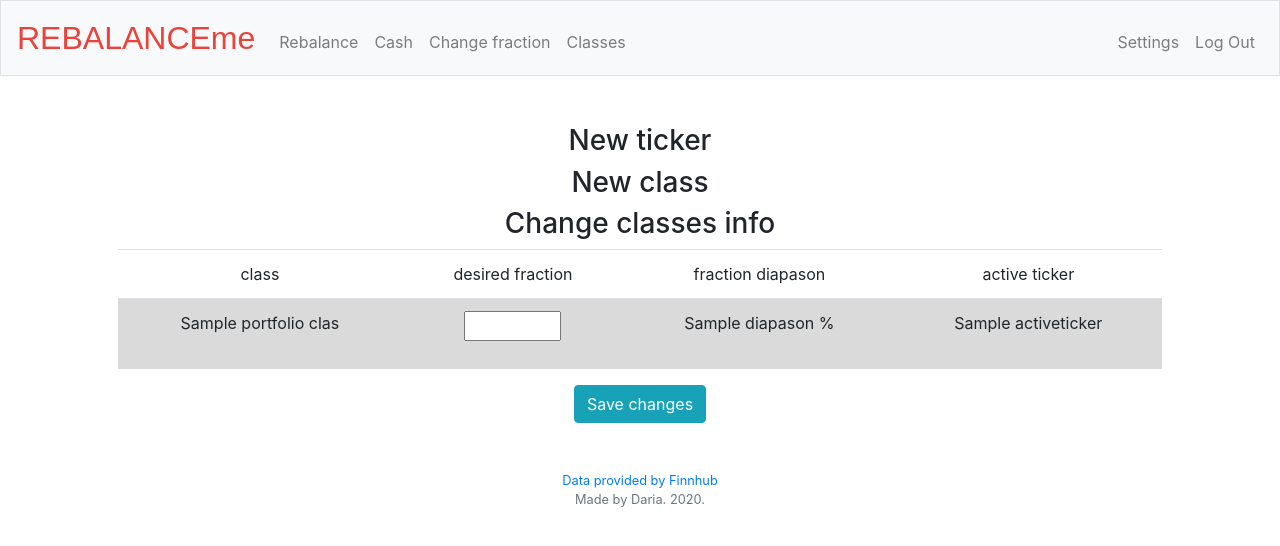
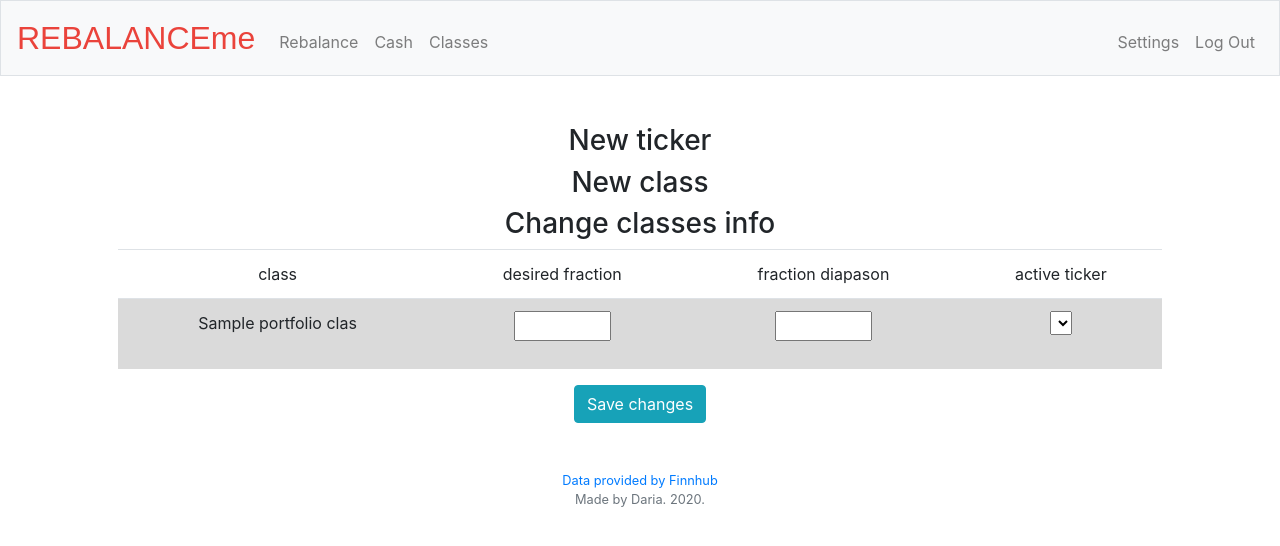
Before and after one commit to andronikova/rebalanceme, a Flask app: template templates/classes_change.html in a window 1280 px wide. Shown: the top 546 px of the page. Run offline with Flask 2, Linux system fonts and the light colour scheme; the template is opened without the code that fills it: most values are stand-ins (such as "Sample title", 1, 10 or a date in 2020); lists and menus that the app fills with data are empty; some libraries are stand-ins or nearby versions.

Commit message:
class_info page : able to change all class info

```diff
--- a/app.py
+++ b/app.py
@@ -259,6 +259,7 @@ def change_class_info():
 
         print(ids)
         return render_template('classes_change.html', portfolio_class=portfolio_class,
+                               portfolio_ticker=session.get('portfolio_ticker'),
                                ids = ids
                                )
 
@@ -267,13 +268,27 @@ def change_class_info():
             portfolio_class = session.get("portfolio_class")
 
             for classname in portfolio_class:
-                # load new values from website
+                # load new fraction from website
                 tag = 'fraction_' + classname
                 new_fraction = request.form.get(tag)
-                print(f"new fraction for {tag} is {new_fraction}")
+                # print(f"new fraction for {tag} is {new_fraction}")
+
+                #load new diapason from website
+                tag = 'diapason_' + classname
+                new_diapason = request.form.get(tag)
+                # print(f"new fraction for {tag} is {new_diapason}")
+
+                # load new active ticker
+                tag = 'activeticker_' + classname
+                new_activeticker = request.form.get(tag)
+                # print(f"new active ticker for {tag} is {new_activeticker}")
 
                 # save new values in db
-                class_db.query.filter_by(userid=userid,classname=classname).update({'fraction': new_fraction})
+                class_db.query.filter_by(userid=userid,classname=classname).update({
+                    'fraction': new_fraction,
+                    'diapason' : new_diapason,
+                    'activeticker' : new_activeticker
+                })
                 db.session.commit()
 
         # reload portfolio
--- a/helpers.py
+++ b/helpers.py
@@ -289,7 +289,6 @@ def calc_total(portfolio_ticker, total_cash, exchange):
     # calculate sum of all tickers in USD
     for tck in portfolio_ticker:
         koeff = exchange[ portfolio_ticker[tck]['currency'] ]['USD']
-        print(f"portfolio_ticker[tck]['fullPrice'] is {portfolio_ticker[tck]['fullPrice']}")
         total['USD'] += koeff * portfolio_ticker[tck]['fullPrice']
 
     # add cash
--- a/templates/classes_change.html
+++ b/templates/classes_change.html
@@ -30,8 +30,25 @@
                         <input class="fraction" autocomplete='off' type="number" id={{ids[classname]['fraction']}}  name={{ids[classname]['fraction']}} value={{portfolio_class[classname]['fraction']}} min="0" max="100">
                     </div>
                 </td>
-                <td> {{portfolio_class[classname]['diapason']}} % </td>
-                <td> {{portfolio_class[classname]['activeticker']}}  </td>
+                <td>
+                    <div class="form-group">
+                        <input class="diapason" autocomplete='off' type="number" id={{ids[classname]['diapason']}}  name={{ids[classname]['diapason']}} value={{portfolio_class[classname]['diapason']}} min="0" max="100">
+                    </div>
+                </td>
+
+                <td>
+                    <select name={{ids[classname]['activeticker']}} >
+                        {% for tck in portfolio_ticker %}
+                            {% if portfolio_ticker[tck]['classname'] == classname%}
+                                {% if tck == portfolio_class[classname]['activeticker']%}
+                                    <option selected>{{tck}}</option>
+                                {% else %}
+                                    <option>{{tck}} </option>
+                                {% endif %}
+                            {% endif %}
+                        {% endfor %}
+                    </select>
+                </td>
             </tr>
         {% endfor %}
     </tbody>
--- a/templates/layout.html
+++ b/templates/layout.html
@@ -34,7 +34,6 @@
                 <ul class="navbar-nav mr-auto mt-2">
                     <li class="nav-item"><a class="nav-link" href="/rebalance">Rebalance</a></li>
                     <li class="nav-item"><a class="nav-link" href="/cash">Cash</a></li>
-                    <li class="nav-item"><a class="nav-link" href="/changefraction">Change fraction</a></li>
                     <li class="nav-item"><a class="nav-link" href="/classes">Classes</a></li>
                 </ul>
                 <ul class="navbar-nav ml-auto mt-2">
```
